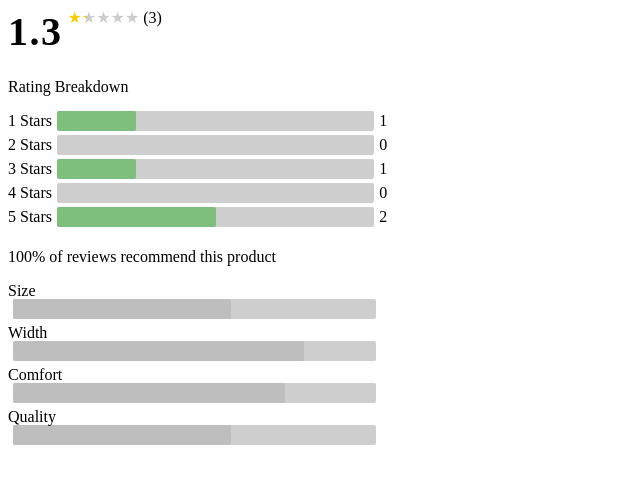
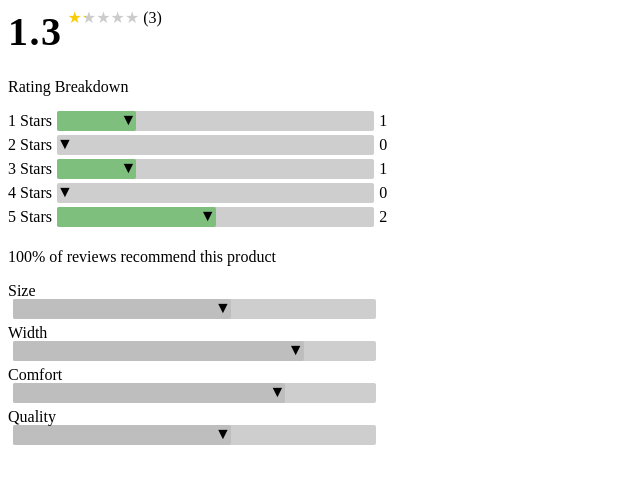
Before and after one commit to shelleychenn/Greenfield-Blazar, a React app: page / in a window 1280 px wide. Shown: the top 484 px of the page, without its empty margins (0-640 px from the left). Built offline with nearby package versions, Linux system fonts and the light colour scheme; the HTML template or start-up script is replaced by a standard one.

Commit message:
Add icon to product rating bar

```diff
--- a/client/src/components/RatingsAndReviewsComponents/RatingBar.jsx
+++ b/client/src/components/RatingsAndReviewsComponents/RatingBar.jsx
@@ -7,7 +7,7 @@
         className="rating-bar-filler"
         style={{ width: `${percentage}%`, backgroundColor: bgcolor }}
       >
-        <span></span>
+        <span className="rating-bar-icon">▼</span>
       </div>
     </div>
   );
--- a/client/src/styles/reviews.rating.breakdown.scss
+++ b/client/src/styles/reviews.rating.breakdown.scss
@@ -40,6 +40,7 @@
 .rating-bar-filler {
   height: 100%;
   border-radius: inherit;
+  text-align: right;
 }
 
 .review-rating-bars-bar-label {
```
